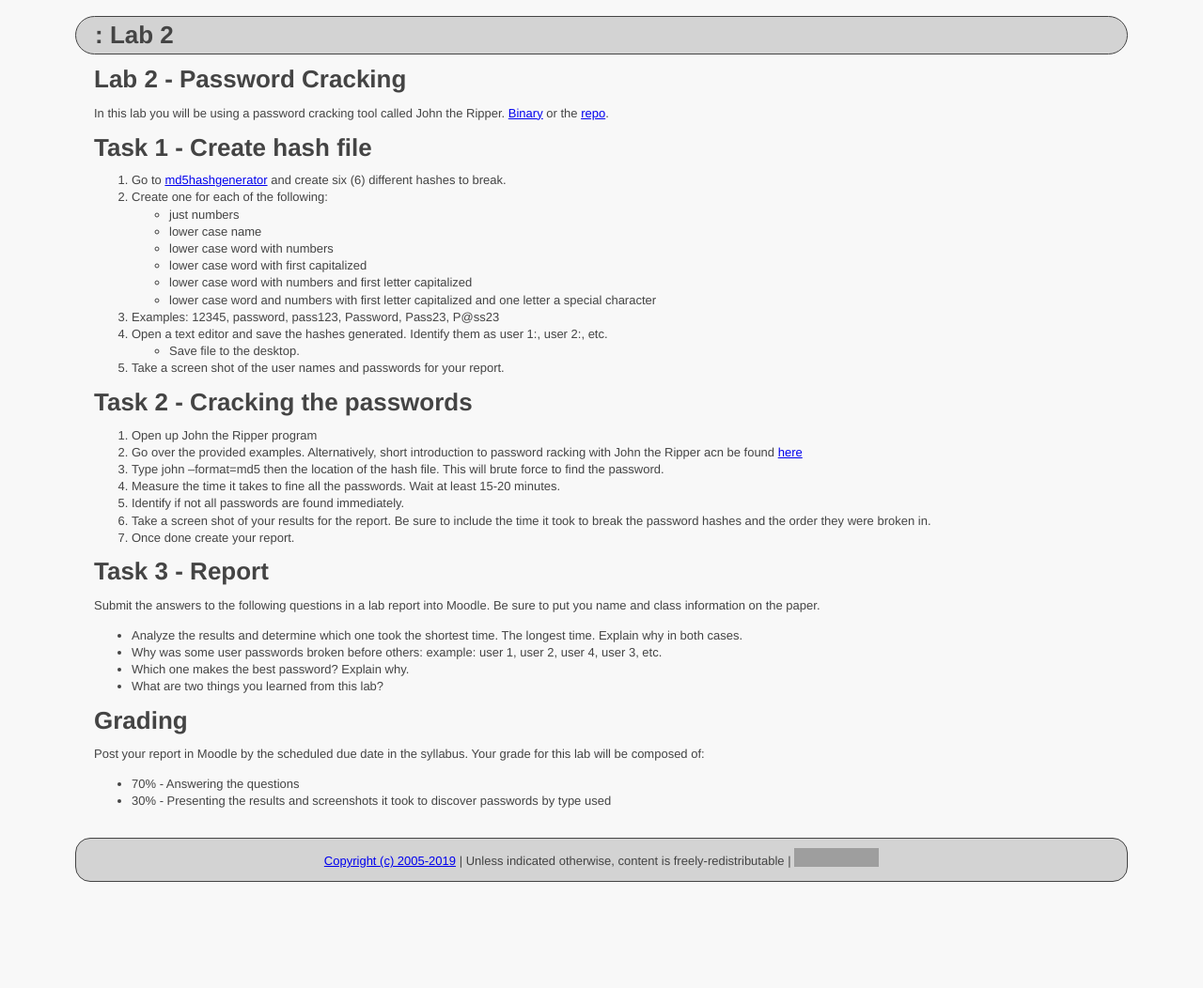
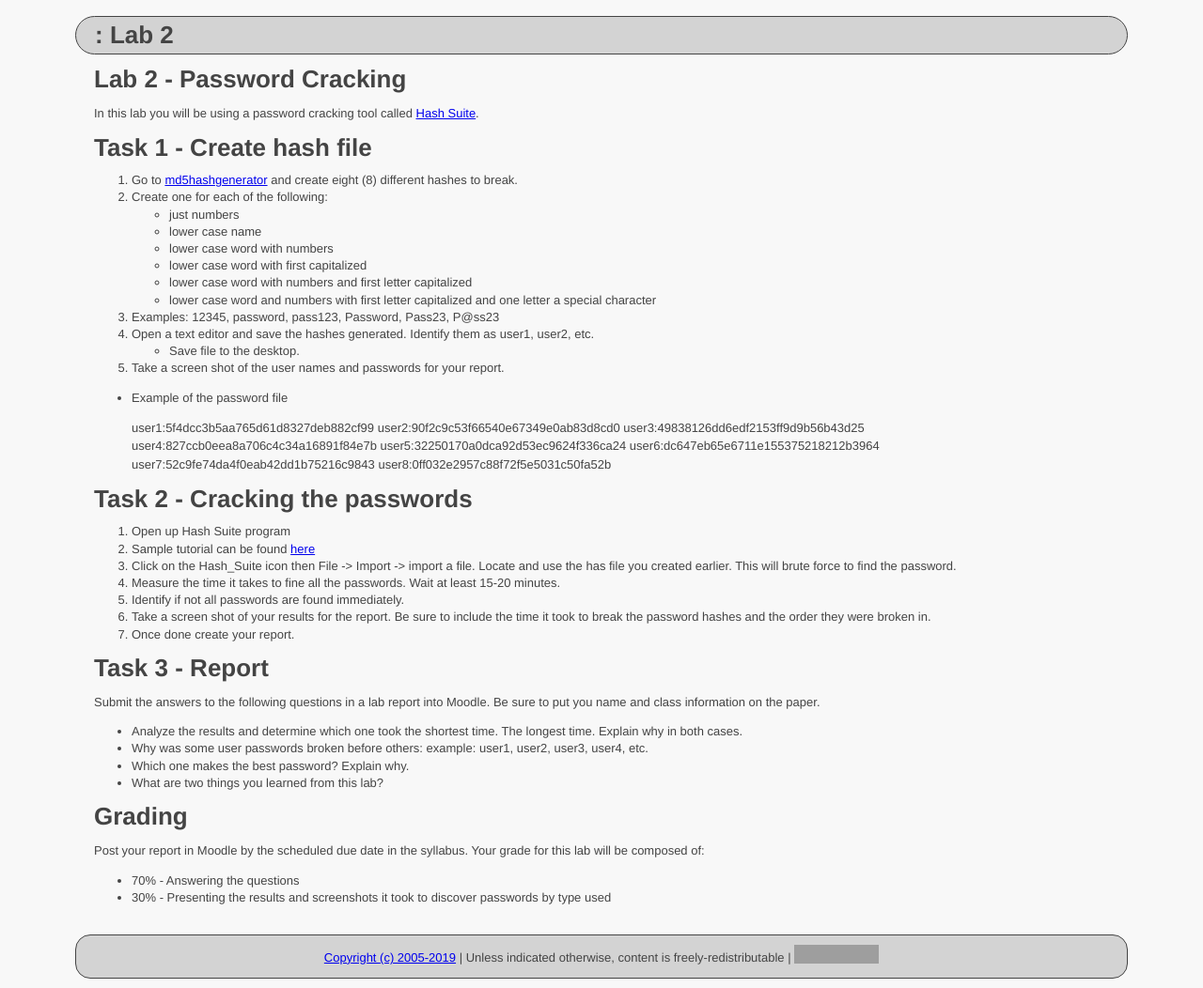
Before and after one commit to ycpcs/cs497-spring2019, a Jekyll site: the page built from labs/lab02.md, in a window 1280 px wide. Shown: the whole page at 94% size. Built offline with Jekyll 4.4.1, drawn with Linux system fonts in a browser that asks for light colours; before the commit the page ends 949 px from its top, so only the background shows below that; grey boxes are pictures that could not be loaded.

Commit message:
Update lab02.md

```diff
--- a/labs/lab02.md
+++ b/labs/lab02.md
@@ -5,11 +5,11 @@ title: "Lab 2"
 
 # Lab 2 - Password Cracking
 
-In this lab you will be using a password cracking tool called John the Ripper. [Binary](https://www.openwall.com/john/) or the [repo](https://github.com/magnumripper/JohnTheRipper).
+In this lab you will be using a password cracking tool called  [Hash Suite](https://hashsuite.openwall.net/).
 
 # Task 1 - Create hash file
 
-1. Go to [md5hashgenerator](https://www.md5hashgenerator.com/) and create six (6) different hashes to break.
+1. Go to [md5hashgenerator](https://www.md5hashgenerator.com/) and create eight (8) different hashes to break.
 2. Create one for each of the following:
     - just numbers
     - lower case name
@@ -18,17 +18,27 @@ In this lab you will be using a password cracking tool called John the Ripper. [
     - lower case word with numbers and first letter capitalized
     - lower case word and numbers with first letter capitalized and one letter a special
 character
-
 3. Examples: 12345, password, pass123, Password, Pass23, P@ss23
-4. Open a text editor and save the hashes generated. Identify them as user 1:, user 2:, etc.
+4. Open a text editor and save the hashes generated. Identify them as user1, user2, etc.
     - Save file to the desktop.
 5. Take a screen shot of the user names and passwords for your report.
 
+- Example of the password file
+
+> user1:5f4dcc3b5aa765d61d8327deb882cf99
+> user2:90f2c9c53f66540e67349e0ab83d8cd0
+> user3:49838126dd6edf2153ff9d9b56b43d25
+> user4:827ccb0eea8a706c4c34a16891f84e7b
+> user5:32250170a0dca92d53ec9624f336ca24
+> user6:dc647eb65e6711e155375218212b3964
+> user7:52c9fe74da4f0eab42dd1b75216c9843
+> user8:0ff032e2957c88f72f5e5031c50fa52b
+
 # Task 2 - Cracking the passwords
-1. Open up John the Ripper program
-2. Go over the provided examples. Alternatively, short introduction to password racking with John the Ripper acn be found [here](https://www.youtube.com/watch?v=pNedfUt0F8k)
-3. Type john –format=md5 then the location of the hash file. This will brute force to
-find the password.
+1. Open up Hash Suite program
+2. Sample tutorial can be found [here](https://hashsuite.openwall.net/tutorial)
+3. Click on the Hash_Suite icon then File -&gt; Import -&gt; import a file. Locate and use the has
+file you created earlier. This will brute force to find the password.
 4. Measure the time it takes to fine all the passwords. Wait at least 15-20 minutes.
 5. Identify if not all passwords are found immediately.
 6. Take a screen shot of your results for the report. Be sure to include the time it took to
@@ -41,7 +51,7 @@ Submit the answers to the following questions in a lab report into Moodle. Be su
 name and class information on the paper.
 - Analyze the results and determine which one took the shortest time. The longest time.
 Explain why in both cases.
-- Why was some user passwords broken before others: example: user 1, user 2, user 4, user 3, etc.
+- Why was some user passwords broken before others: example: user1, user2, user3, user4, etc.
 - Which one makes the best password? Explain why.
 - What are two things you learned from this lab?
 
```
